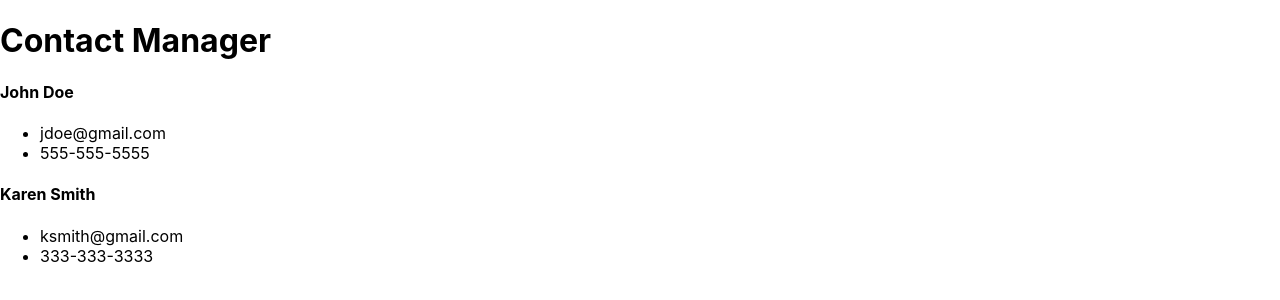
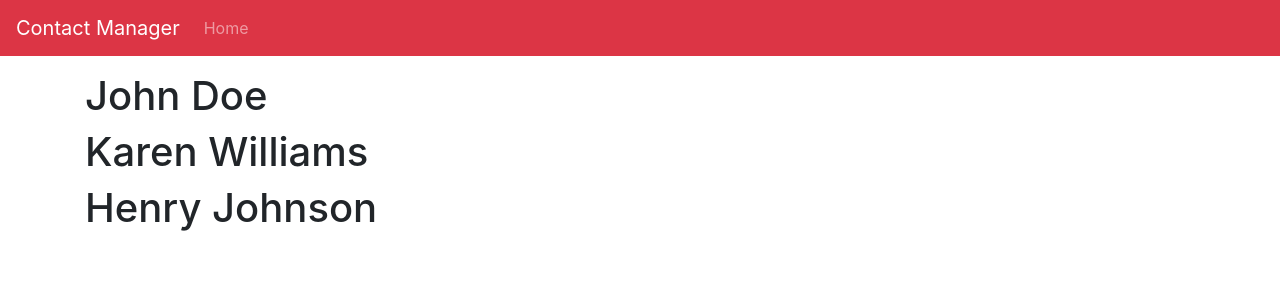
Before and after one commit to EddieOrozco/contactmanager, a React (Create React App) app: page / in a window 1280 px wide. Shown: the top 300 px of the page. Built offline with nearby package versions, Linux system fonts and the light colour scheme.

Commit message:
Looping though an array of objects using the map handler

```diff
--- a/package.json
+++ b/package.json
@@ -6,6 +6,7 @@
     "@testing-library/jest-dom": "^4.2.4",
     "@testing-library/react": "^9.4.0",
     "@testing-library/user-event": "^7.2.1",
+    "bootstrap": "^4.4.1",
     "react": "^16.12.0",
     "react-dom": "^16.12.0",
     "react-scripts": "3.4.0"
--- a/src/App.js
+++ b/src/App.js
@@ -1,6 +1,7 @@
 import React, { Component } from "react";
-import Contact from "./components/Contact";
+import Contacts from "./components/Contacts";
 import Header from "./components/Header";
+import "bootstrap/dist/css/bootstrap.min.css";
 import "./App.css";
 
 class App extends Component {
@@ -8,12 +9,9 @@
     return (
       <div className="App">
         <Header branding="Contact Manager" />
-        <Contact name="John Doe" email="jdoe@gmail.com" phone="555-555-5555" />
-        <Contact
-          name="Karen Smith"
-          email="ksmith@gmail.com"
-          phone="333-333-3333"
-        />
+        <div className="container">
+          <Contacts />
+        </div>
       </div>
     );
   }
--- a/src/components/Contact.js
+++ b/src/components/Contact.js
@@ -6,11 +6,11 @@
     //   Destructuring
     const { name, email, phone } = this.props;
     return (
-      <div>
+      <div className="card card-body mb-3">
         <h4>{name}</h4>
-        <ul>
-          <li>{email}</li>
-          <li>{phone}</li>
+        <ul className="list-group">
+          <li className="list-group-item">Email: {email}</li>
+          <li className="list-group-item">Phone: {phone}</li>
         </ul>
       </div>
     );
--- /dev/null
+++ b/src/components/Contacts.js
@@ -0,0 +1,42 @@
+import React, { Component } from "react";
+
+class Contacts extends Component {
+  constructor() {
+    super();
+    this.state = {
+      contacts: [
+        {
+          id: 1,
+          name: "John Doe",
+          email: "jdoe@gmail.com",
+          phone: "555-555-5555"
+        },
+        {
+          id: 2,
+          name: "Karen Williams",
+          email: "karen",
+          phone: "333-333-3333"
+        },
+        {
+          id: 3,
+          name: "Henry Johnson",
+          email: "henry@gmail.com",
+          phone: "222-222-2222"
+        }
+      ]
+    };
+  }
+
+  render() {
+    const { contacts } = this.state;
+    return (
+      <div>
+        {contacts.map(contact => (
+          <h1>{contact.name}</h1>
+        ))}
+      </div>
+    );
+  }
+}
+
+export default Contacts;
--- a/src/components/Header.js
+++ b/src/components/Header.js
@@ -5,9 +5,20 @@
   //   Destructuring
   const { branding } = props;
   return (
-    <div>
-      <h1>{branding}</h1>
-    </div>
+    <nav className="navbar navbar-expand-sm navbar-dark bg-danger mb-3 ">
+      <a href="/" className="navbar-brand">
+        {branding}
+      </a>
+      <div>
+        <ul className="navbar-nav m-auto">
+          <li className="nav-item">
+            <a href="/" className="nav-link">
+              Home
+            </a>
+          </li>
+        </ul>
+      </div>
+    </nav>
   );
 };
 
```
Also changed, not shown: 1 other file (tests, documents, lock files or other folders).
